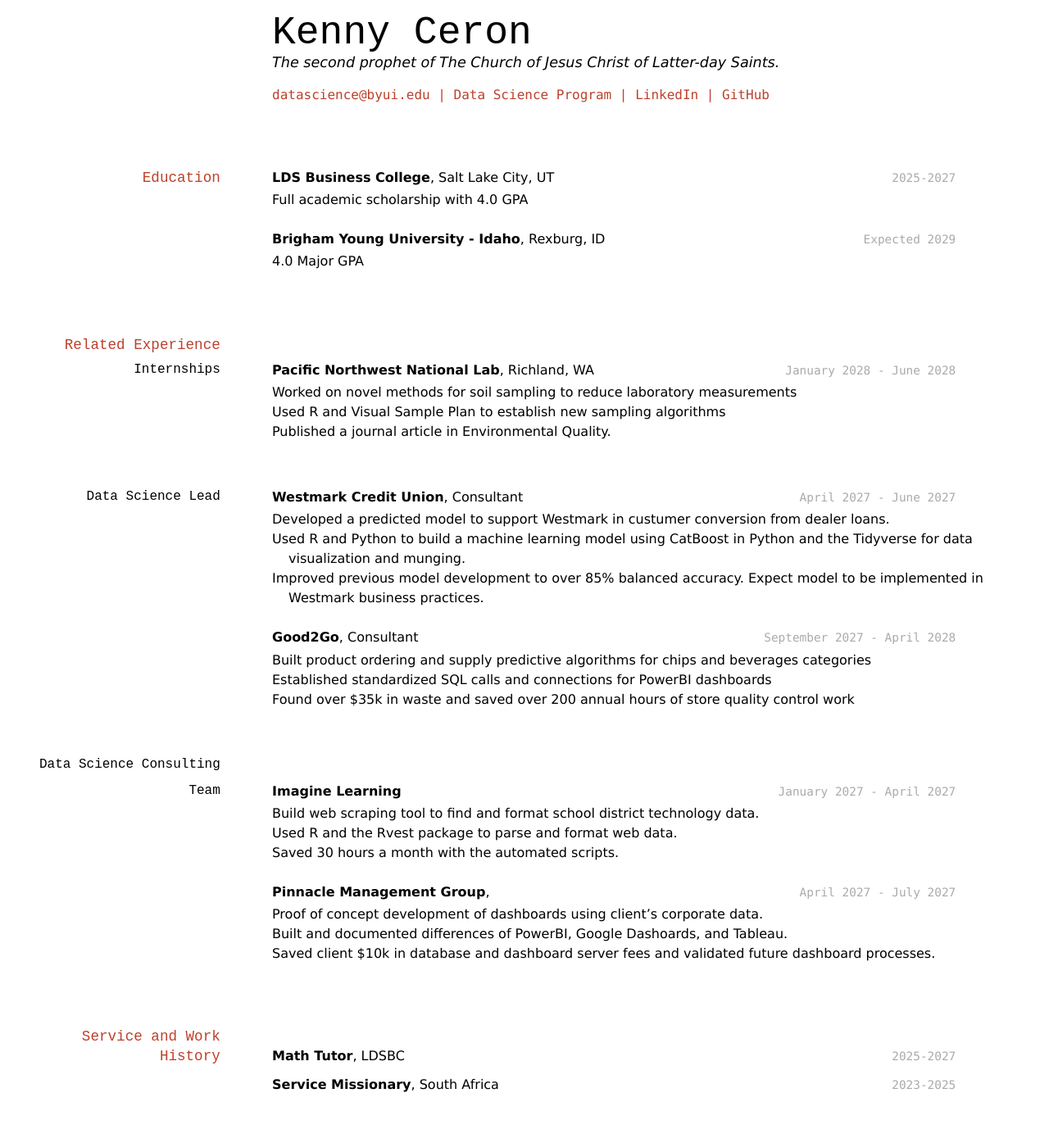
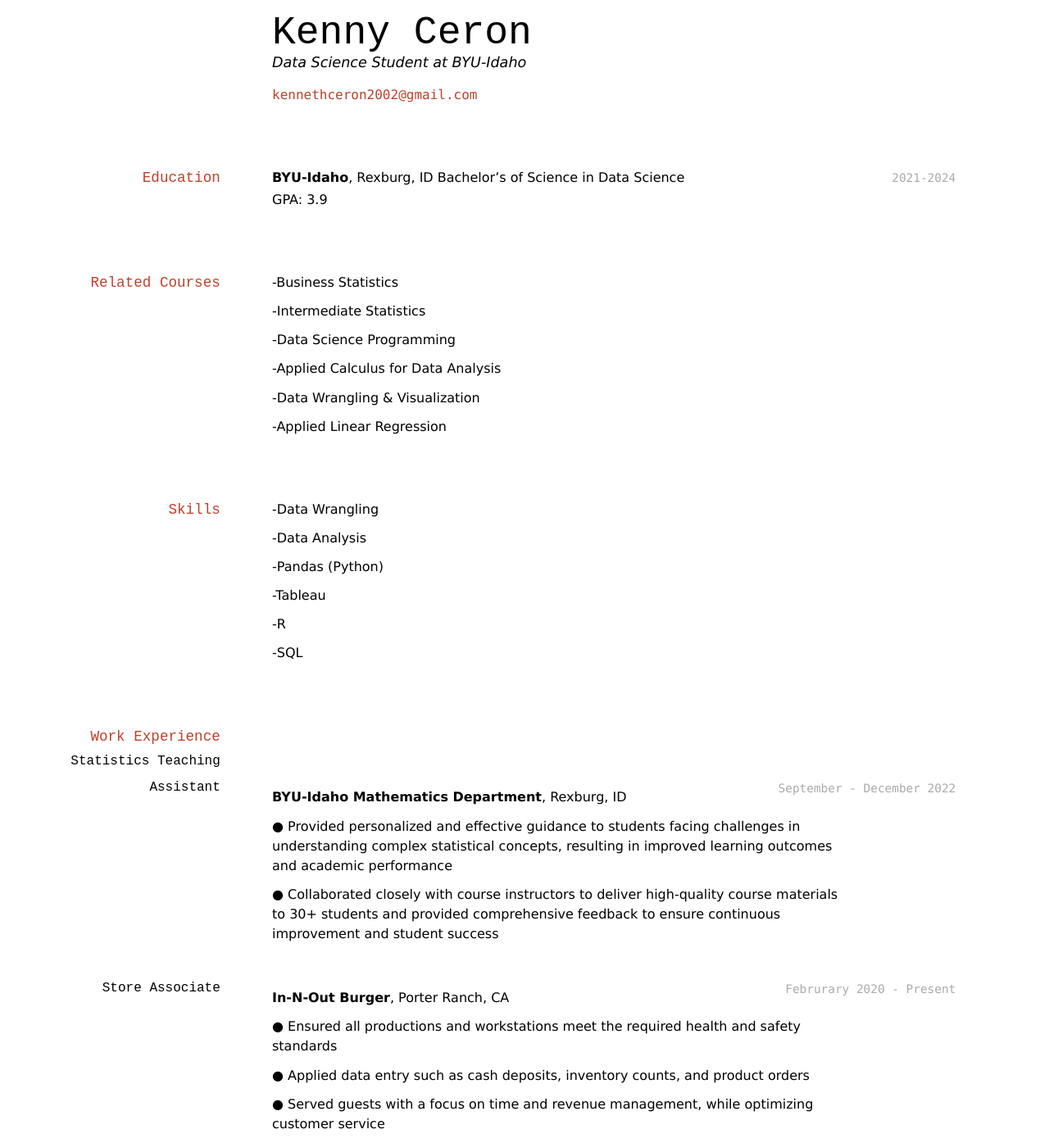
Before and after one commit to k32462/ceron_resume, a Jekyll site: the page built from docs/index.md, in a window 1280 px wide. Shown: the whole page at 82% size. Built offline with Jekyll 4.4.1, drawn with Linux system fonts in a browser that asks for light colours; before the commit the page ends 1347 px from its top, so only the background shows below that.

Commit message:
Finish index.md

```diff
--- a/docs/index.md
+++ b/docs/index.md
@@ -3,83 +3,79 @@ layout: cv
 title: Kenny Ceron's Resume
 ---
 # Kenny Ceron
-The second prophet of The Church of Jesus Christ of Latter-day Saints.
+Data Science Student at BYU-Idaho
 
 <div id="webaddress">
-<a href="datascience@byui.edu">datascience@byui.edu</a>
-| <a href="https://byuidatascience.github.io/development.html">Data Science Program</a>
-| <a href="https://www.linkedin.com/groups/13537407/">LinkedIn</a>
-| <a href="https://github.com/byuids-resumes">GitHub</a>
+<a href="kennethceron2002@gmail.com">kennethceron2002@gmail.com</a>
 </div>
 
 <!-- https://www.monique.tech/the-art-of-markdown -->
 
+
 ## Education
 
-`2025-2027`
-__LDS Business College__, Salt Lake City, UT
+`2021-2024`
+__BYU-Idaho__, Rexburg, ID
+Bachelor's of Science in Data Science
+- GPA: 3.9
 
-- Full academic scholarship with 4.0 GPA
+## Related Courses
 
-`Expected 2029`
-__Brigham Young University - Idaho__, Rexburg, ID
+-Business Statistics
 
-- 4.0 Major GPA
+-Intermediate Statistics
 
+-Data Science Programming
 
-## Related Experience
+-Applied Calculus for Data Analysis
 
-### Internships
+-Data Wrangling & Visualization
 
-`January 2028 - June 2028`
-__Pacific Northwest National Lab__, Richland, WA
+-Applied Linear Regression
 
-- Worked on novel methods for soil sampling to reduce laboratory measurements
-- Used R and Visual Sample Plan to establish new sampling algorithms
-- Published a journal article in Environmental Quality.
+## Skills
 
-### Data Science Lead
+-Data Wrangling
 
-`April 2027 - June 2027`
-__Westmark Credit Union__, Consultant
+-Data Analysis
 
-- Developed a predicted model to support Westmark in custumer conversion from dealer loans.
-- Used R and Python to build a machine learning model using CatBoost in Python and the Tidyverse for data visualization and munging.
-- Improved previous model development to over 85% balanced accuracy. Expect model to be implemented in Westmark business practices.
+-Pandas (Python)
 
-`September 2027 - April 2028`
-__Good2Go__, Consultant
+-Tableau
 
-- Built product ordering and supply predictive algorithms for chips and beverages categories
-- Established standardized SQL calls and connections for PowerBI dashboards
-- Found over $35k in waste and saved over 200 annual hours of store quality control work
+-R
 
-### Data Science Consulting Team
+-SQL
 
-`January 2027 - April 2027`
-__Imagine Learning__
+## Work Experience
 
-- Build web scraping tool to find and format school district technology data.
-- Used R and the Rvest package to parse and format web data.
-- Saved 30 hours a month with the automated scripts.
+### Statistics Teaching Assistant
 
-`April 2027 - July 2027`
-__Pinnacle Management Group__,
+`September - December 2022`
 
-- Proof of concept development of dashboards using client's corporate data.
-- Built and documented differences of PowerBI, Google Dashoards, and Tableau.
-- Saved client $10k in database and dashboard server fees and validated future dashboard processes.
+__BYU-Idaho Mathematics Department__, Rexburg, ID
 
+● Provided personalized and effective guidance to students facing challenges in
+understanding complex statistical concepts, resulting in improved learning outcomes
+and academic performance
 
-## Service and Work History
+● Collaborated closely with course instructors to deliver high-quality course materials to
+30+ students and provided comprehensive feedback to ensure continuous
+improvement and student success
 
-`2025-2027`
-__Math Tutor__, LDSBC
+### Store Associate
 
+`Februrary 2020 - Present`
 
-`2023-2025`
-__Service Missionary__, South Africa
+__In-N-Out Burger__, Porter Ranch, CA
 
+● Ensured all productions and workstations meet the required health and safety
+standards
+
+● Applied data entry such as cash deposits, inventory counts, and product orders
+
+● Served guests with a focus on time and revenue management, while optimizing
+customer service
 
 
 <!-- ### Footer
```
